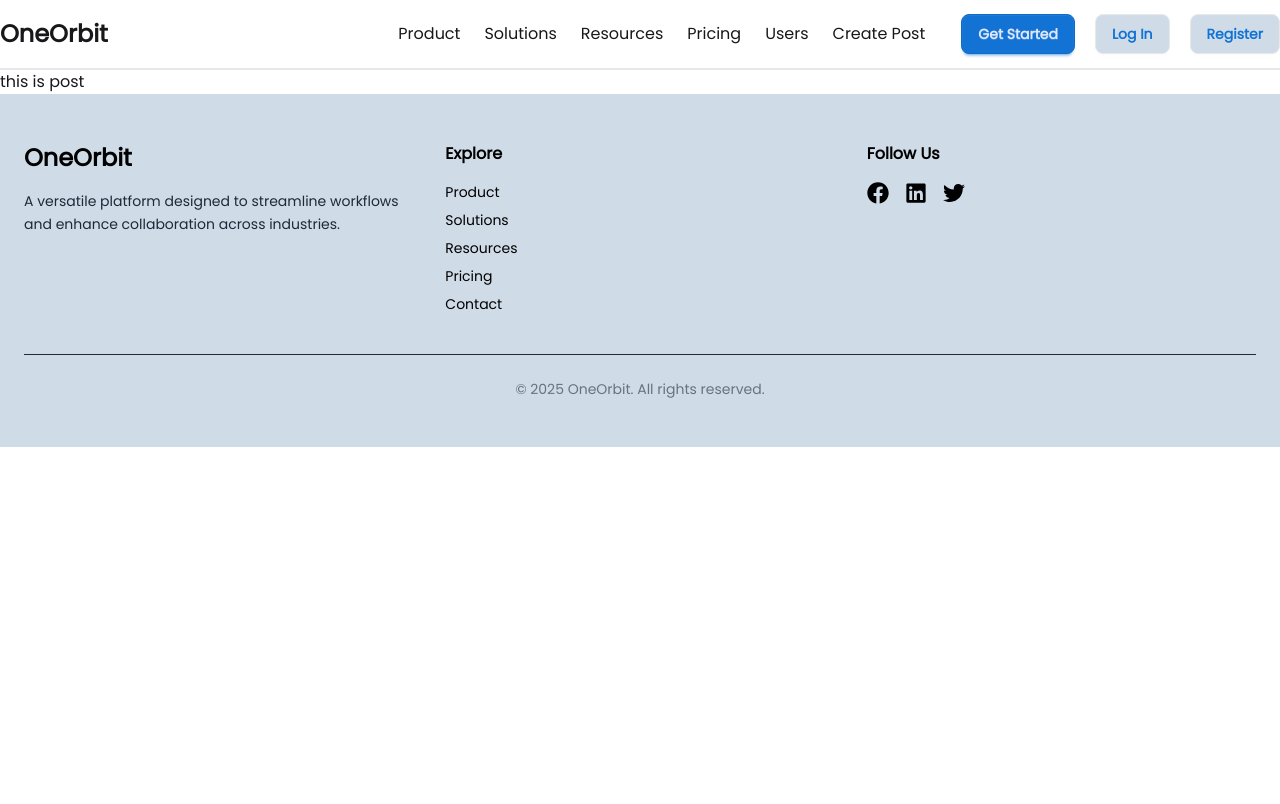
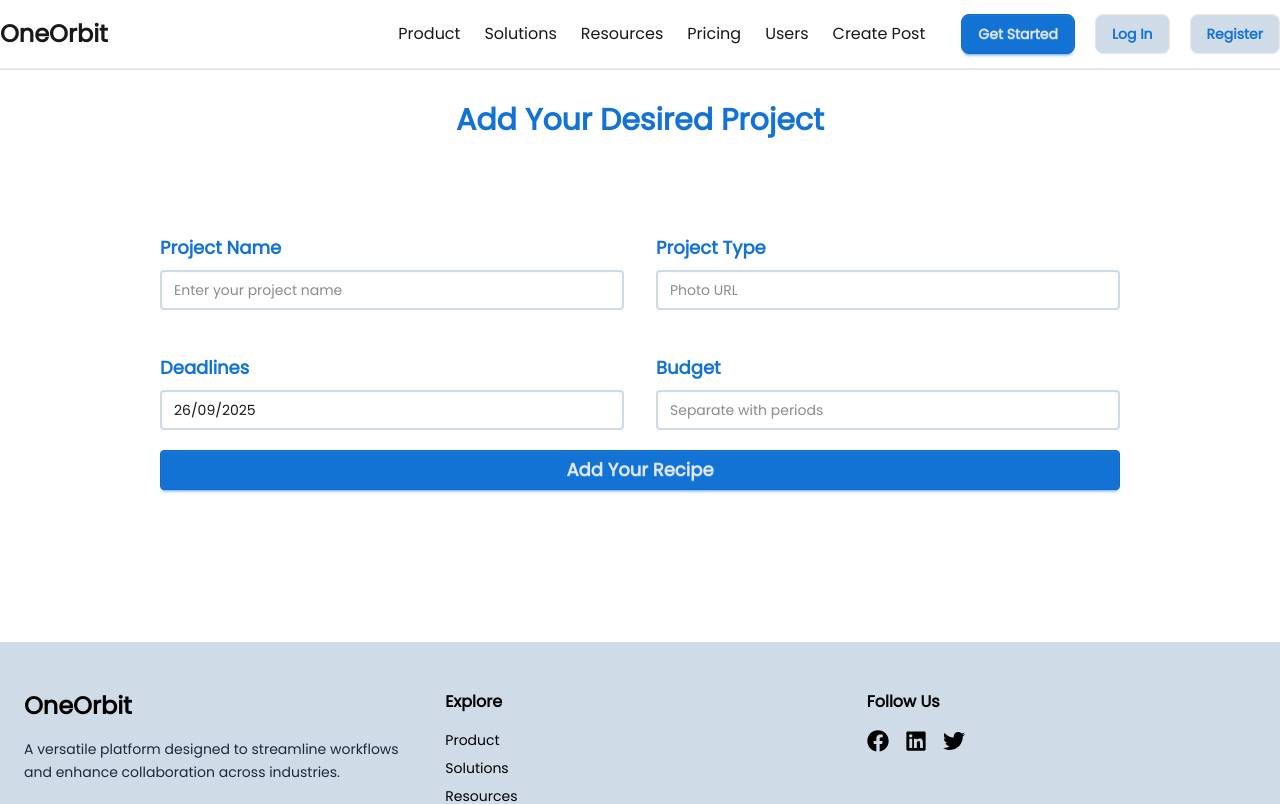
Before and after one commit to swajannaimur/One-Orbit, a Next.js app: page /create-post in a window 1280 px wide. Shown: the top 804 px of the page. Built offline with nearby package versions, Linux system fonts and the light colour scheme; no server answers.

Commit message:
Added form in create post page

```diff
--- a/package.json
+++ b/package.json
@@ -17,6 +17,7 @@
     "next": "15.5.3",
     "next-auth": "^4.24.11",
     "react": "19.1.0",
+    "react-datepicker": "^8.7.0",
     "react-dom": "19.1.0",
     "react-icons": "^5.5.0",
     "sweetalert2": "^11.23.0"
--- a/src/app/(routes)/create-post/page.jsx
+++ b/src/app/(routes)/create-post/page.jsx
@@ -1,9 +1,17 @@
+import AddPost from '@/components/forms/AddPost';
 import React from 'react';
 
 const page = () => {
+
+
     return (
         <div>
-            <h2>this is post</h2>
+            <div className=" p-8 w-full">
+                <h2 className="text-3xl font-bold text-center text-primary mb-6">
+                    Add Your Desired Project
+                </h2>
+                <AddPost />
+            </div>
         </div>
     );
 };
--- /dev/null
+++ b/src/components/forms/AddPost.jsx
@@ -0,0 +1,65 @@
+"use client"
+
+import React, { useState } from 'react';
+import DatePicker from 'react-datepicker';
+import "react-datepicker/dist/react-datepicker.css";
+
+const AddPost = () => {
+    const [deadline, setDeadline] = useState(new Date())
+    const handleAddPost = (e) => {
+        e.preventDefault()
+
+        const formData = new FormData(e.target);
+        const data = {
+            projectName: formData.get("projectName"),
+            projectType: formData.get("projectType"),
+            budget: formData.get("budget"),
+            deadline,
+        };
+
+        console.log("Form submitted:", data);
+    }
+
+
+    return (
+        <div>
+            <div className='mb-10'>
+                <form onSubmit={handleAddPost} className=' rounded-2xl px-32 py-16'>
+                    <div className='grid grid-cols-2 gap-8'>
+
+                        <fieldset className="fieldset">
+                            <legend className="fieldset-legend text-lg text-primary">Project Name</legend>
+                            <input type="text" name='projectName' required className="input w-full border-2 border-secondary" placeholder="Enter your project name" />
+                        </fieldset>
+
+                        <fieldset className="fieldset">
+                            <legend className="fieldset-legend text-lg text-primary">Project Type</legend>
+                            <input type="text" name='projectType' required className="input w-full border-2 border-secondary" placeholder="Photo URL" />
+                        </fieldset>
+
+                        <fieldset className="fieldset">
+                            <legend className="fieldset-legend text-lg text-primary">Deadlines</legend>
+                            <DatePicker
+                                selected={deadline}
+                                onChange={(date) => setDeadline(date)}
+                                className="input w-full border-2 border-secondary"
+                                dateFormat="dd/MM/yyyy" />
+                        </fieldset>
+
+
+                        <fieldset className="fieldset">
+                            <legend className="fieldset-legend text-lg text-primary">Budget</legend>
+                            <input type="text" name='instructions' required className="input w-full border-2 border-secondary" placeholder="Separate with periods" />
+                        </fieldset>
+
+                    </div>
+
+                    <button className="btn btn-primary w-full text-lg my-4">Add Your Recipe</button>
+
+                </form>
+            </div>
+        </div>
+    );
+};
+
+export default AddPost;
```
Also changed, not shown: 1 other file (tests, documents, lock files or other folders).
